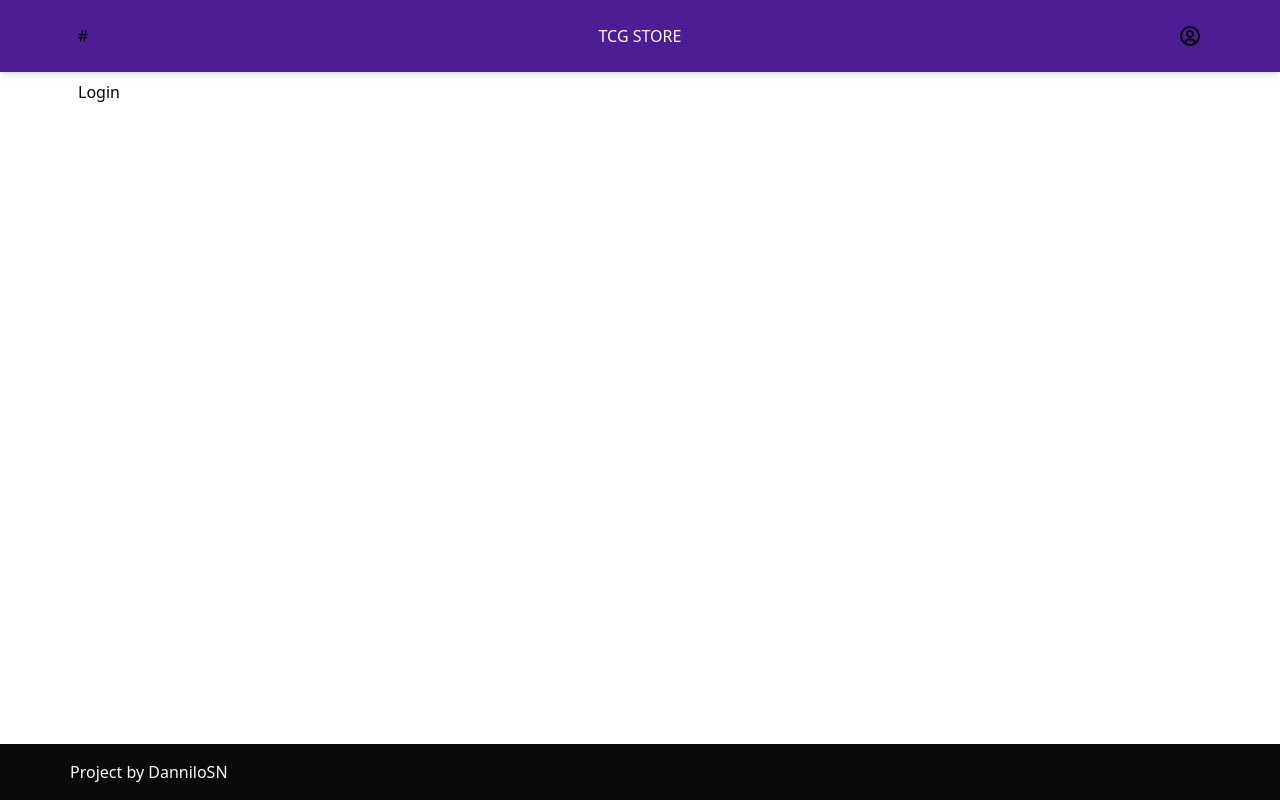
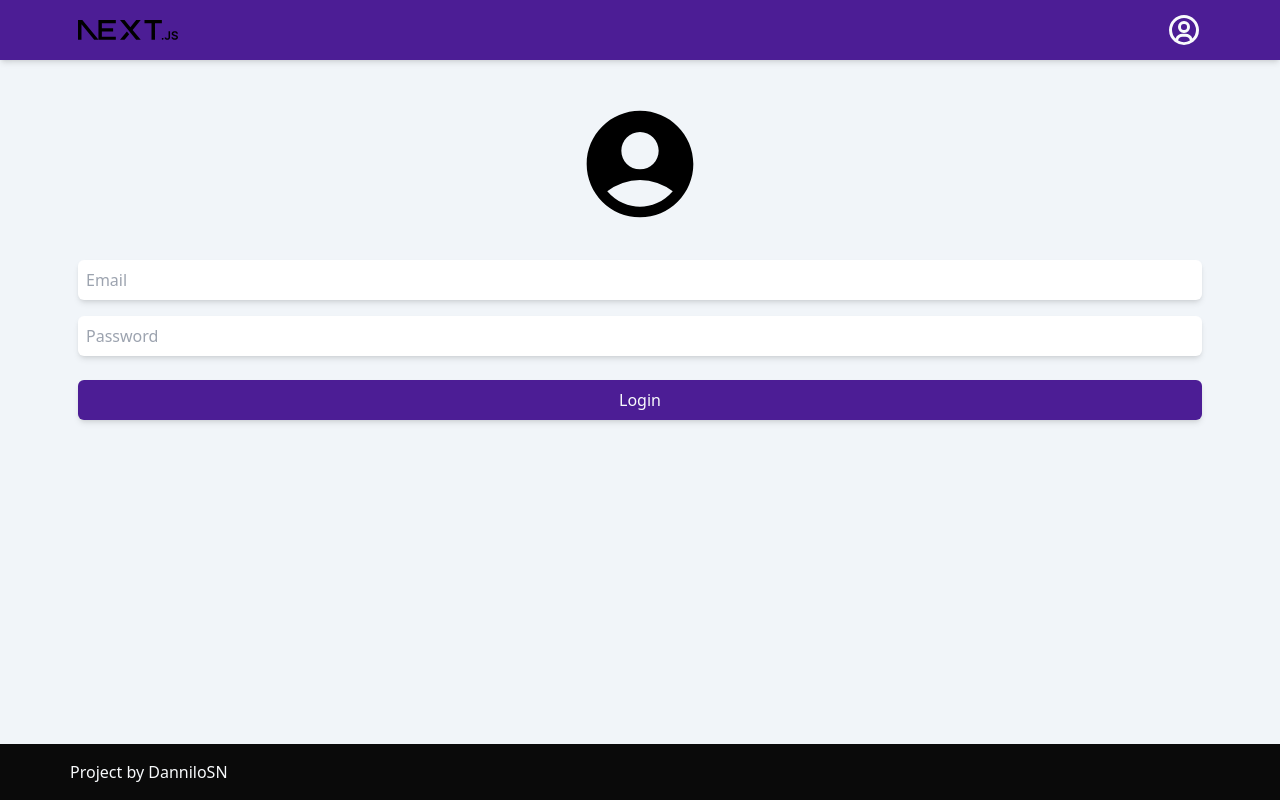
Before and after one commit to DanniloSN/tcg-store-front, a Next.js app: page /login in a window 1280 px wide. Built offline with nearby package versions, Linux system fonts and the light colour scheme.

Commit message:
Creating login page

```diff
--- a/src/app/globals.css
+++ b/src/app/globals.css
@@ -3,6 +3,7 @@
 @tailwind utilities;
 
 :root {
+  --background-color: #f1f5f9;
   --primary-color: #4c1d95;
   --white: #f8fafc;
   --black: #0a0a0a;
--- a/src/app/login/page.tsx
+++ b/src/app/login/page.tsx
@@ -1,3 +1,16 @@
+import Button from '@/components/atoms/button'
+import Input from '@/components/atoms/input'
+import { MdAccountCircle } from 'react-icons/md'
+
 export default function Login() {
-  return <h1>Login</h1>
+  return (
+    <>
+      <div className='w-min mt-8 mx-auto text-9xl'>
+        <MdAccountCircle />
+      </div>
+      <Input className='mt-8' placeholder='Email' type='email' />
+      <Input className='mt-4' placeholder='Password' type='password' />
+      <Button className='mt-6'>Login</Button>
+    </>
+  )
 }
--- /dev/null
+++ b/src/components/atoms/button.tsx
@@ -0,0 +1,18 @@
+import React from 'react'
+
+interface ButtonProps extends React.ButtonHTMLAttributes<HTMLButtonElement> {
+  children: React.ReactNode
+}
+
+export default function Button(props: ButtonProps) {
+  return (
+    <button
+      {...props}
+      className={`w-full p-2 bg-[--primary-color] text-[--white] rounded-md shadow-md ${
+        props.className ?? ''
+      }`}
+    >
+      {props.children}
+    </button>
+  )
+}
--- /dev/null
+++ b/src/components/atoms/img.tsx
@@ -0,0 +1,36 @@
+import {
+  StaticImport,
+  PlaceholderValue,
+  OnLoadingComplete,
+} from 'next/dist/shared/lib/get-img-props'
+import Image, { ImageLoader } from 'next/image'
+import { JSX, DetailedHTMLProps, ImgHTMLAttributes, RefAttributes } from 'react'
+
+export default function Img(
+  props: JSX.IntrinsicAttributes &
+    Omit<
+      DetailedHTMLProps<ImgHTMLAttributes<HTMLImageElement>, HTMLImageElement>,
+      'height' | 'width' | 'loading' | 'ref' | 'alt' | 'src' | 'srcSet'
+    > & {
+      src: string | StaticImport
+      alt: string
+      width: number | `${number}` | undefined
+      height: number | `${number}` | undefined
+      fill?: boolean | undefined
+      loader?: ImageLoader | undefined
+      quality?: number | `${number}` | undefined
+      priority?: boolean | undefined
+      loading?: 'eager' | 'lazy' | undefined
+      placeholder?: PlaceholderValue | undefined
+      blurDataURL?: string | undefined
+      unoptimized?: boolean | undefined
+      onLoadingComplete?: OnLoadingComplete | undefined
+      layout?: string | undefined
+      objectFit?: string | undefined
+      objectPosition?: string | undefined
+      lazyBoundary?: string | undefined
+      lazyRoot?: string | undefined
+    } & RefAttributes<HTMLImageElement | null>
+) {
+  return <Image {...props} alt={props.alt ?? ''} />
+}
--- /dev/null
+++ b/src/components/atoms/input.tsx
@@ -0,0 +1,5 @@
+export default function Input(props: React.InputHTMLAttributes<HTMLInputElement>) {
+  return (
+    <input {...props} className={`w-full rounded-md p-2 shadow-md ${props.className ?? ''}`} />
+  )
+}
--- a/src/components/organisms/header/index.tsx
+++ b/src/components/organisms/header/index.tsx
@@ -1,19 +1,17 @@
+import Img from '@/components/atoms/img'
 import Delimiter from '@/components/molecules/delimiter'
 import Link from 'next/link'
 import { BiUserCircle } from 'react-icons/bi'
 
 export default function Header() {
   return (
-    <header className='py-6 bg-[--primary-color] shadow-md'>
+    <header className='py-3 bg-[--primary-color] shadow-md'>
       <Delimiter>
-        <div className='grid grid-cols-3'>
+        <div className='flex justify-between items-center px-2 text-[--white]'>
           <Link href='/'>
-            <span className='pl-2'>#</span>
+            <Img width={100} height={20} src='/next.svg' alt="Site's logo" />
           </Link>
-          <Link href='/'>
-            <h1 className='text-center text-[--white]'>TCG STORE</h1>
-          </Link>
-          <Link href='/login' className='text-2xl ml-auto pr-2'>
+          <Link href='/login' className='text-4xl'>
             <BiUserCircle />
           </Link>
         </div>
--- a/src/components/templates/base-layout/index.tsx
+++ b/src/components/templates/base-layout/index.tsx
@@ -9,7 +9,7 @@ export default function BaseLayout({
   children: React.ReactNode
 }) {
   return (
-    <body>
+    <body className='bg-[--background-color]'>
       <Header />
       <Delimiter padding>{children}</Delimiter>
       <Footer />
```
